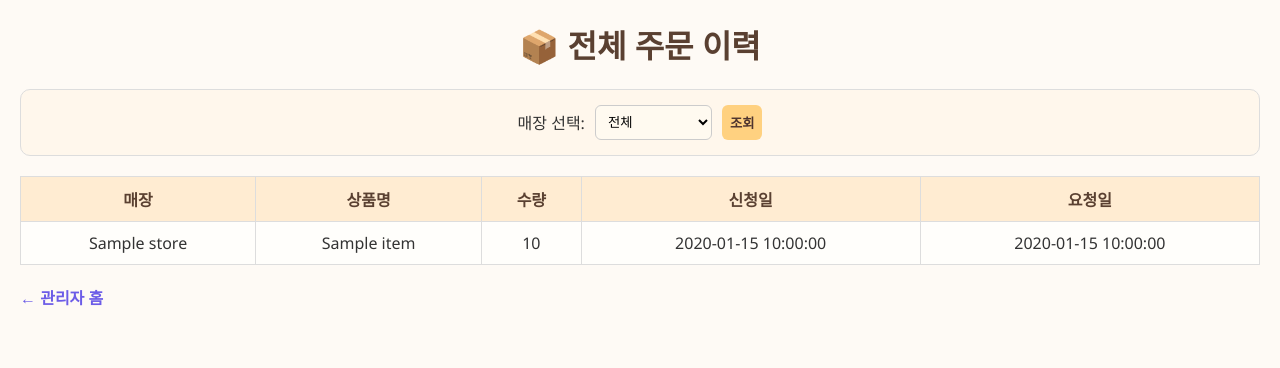
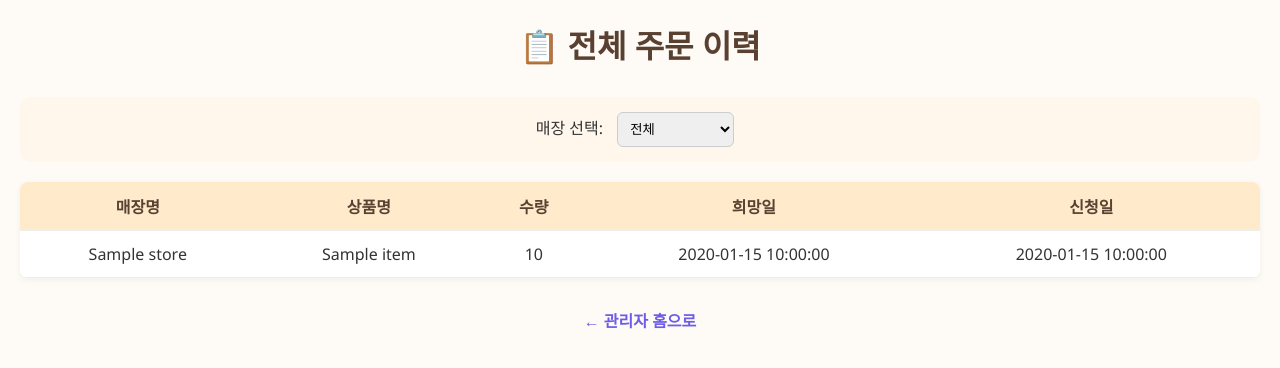
Before and after one commit to carrot0217/Betifulstore-app, a Flask app: template templates/admin_orders.html in a window 1280 px wide. Shown: the top 368 px of the page. Run offline with Flask 2, Linux system fonts and the light colour scheme; the template is opened without the code that fills it: most values are stand-ins (such as "Sample title", 1, 10 or a date in 2020).

Commit message:
Update admin_orders.html

```diff
--- a/templates/admin_orders.html
+++ b/templates/admin_orders.html
@@ -2,7 +2,7 @@
 <html lang="ko">
 <head>
   <meta charset="UTF-8">
-  <title>📦 전체 주문 이력</title>
+  <title>📋 전체 주문 이력</title>
   <meta name="viewport" content="width=device-width, initial-scale=1">
   <style>
     body {
@@ -11,100 +11,79 @@
       margin: 20px;
       color: #333;
     }
-
     h1 {
       color: #5a4031;
       text-align: center;
+      margin-bottom: 30px;
     }
-
-    .filter-form {
+    .filter-box {
+      text-align: center;
+      margin-bottom: 20px;
       background: #fff7ec;
       padding: 15px;
-      border: 1px solid #ddd;
       border-radius: 10px;
-      margin-bottom: 20px;
-      display: flex;
-      flex-wrap: wrap;
-      gap: 10px;
-      align-items: center;
-      justify-content: center;
     }
-
-    select, button {
+    select {
       padding: 8px;
+      margin: 0 10px;
       border-radius: 6px;
       border: 1px solid #ccc;
-      background-color: #fffaf0;
     }
-
-    button {
-      background-color: #ffd180;
-      color: #4e342e;
-      border: none;
-      cursor: pointer;
-      font-weight: bold;
-    }
-
-    button:hover {
-      background-color: #ffcc80;
-    }
-
     table {
       width: 100%;
       border-collapse: collapse;
-      background: #fffefb;
+      margin-top: 20px;
+      background-color: #fff;
+      box-shadow: 0 2px 6px rgba(0,0,0,0.05);
+      border-radius: 8px;
+      overflow: hidden;
     }
-
     th, td {
-      border: 1px solid #ddd;
-      padding: 10px;
+      padding: 12px;
       text-align: center;
+      border-bottom: 1px solid #eee;
     }
-
     th {
-      background-color: #ffecd2;
+      background-color: #ffeacc;
       color: #5a4031;
     }
-
     tr:nth-child(even) {
-      background-color: #fffaf0;
+      background-color: #fdf5ee;
     }
-
-    a {
-      display: inline-block;
-      margin-top: 20px;
+    .back-link {
+      display: block;
+      margin-top: 30px;
+      text-align: center;
       text-decoration: none;
       color: #6c5ce7;
       font-weight: bold;
     }
-
-    a:hover {
+    .back-link:hover {
       text-decoration: underline;
     }
   </style>
 </head>
 <body>
-  <h1>📦 전체 주문 이력</h1>
+  <h1>📋 전체 주문 이력</h1>
 
-  <form method="post" class="filter-form">
+  <form method="POST" class="filter-box">
     <label for="store">매장 선택:</label>
-    <select name="store" id="store">
+    <select name="store" id="store" onchange="this.form.submit()">
       <option value="">전체</option>
       {% for store in store_names %}
         <option value="{{ store }}" {% if store == selected_store %}selected{% endif %}>{{ store }}</option>
       {% endfor %}
     </select>
-    <button type="submit">조회</button>
   </form>
 
   <table>
     <thead>
       <tr>
-        <th>매장</th>
+        <th>매장명</th>
         <th>상품명</th>
         <th>수량</th>
+        <th>희망일</th>
         <th>신청일</th>
-        <th>요청일</th>
       </tr>
     </thead>
     <tbody>
@@ -113,13 +92,13 @@
           <td>{{ order.store }}</td>
           <td>{{ order.item }}</td>
           <td>{{ order.quantity }}</td>
+          <td>{{ order.wish_date }}</td>
           <td>{{ order.date }}</td>
-          <td>{{ order.wish_date }}</td>
         </tr>
       {% endfor %}
     </tbody>
   </table>
 
-  <a href="/admin/home">← 관리자 홈</a>
+  <a class="back-link" href="/admin/home">← 관리자 홈으로</a>
 </body>
 </html>
```
